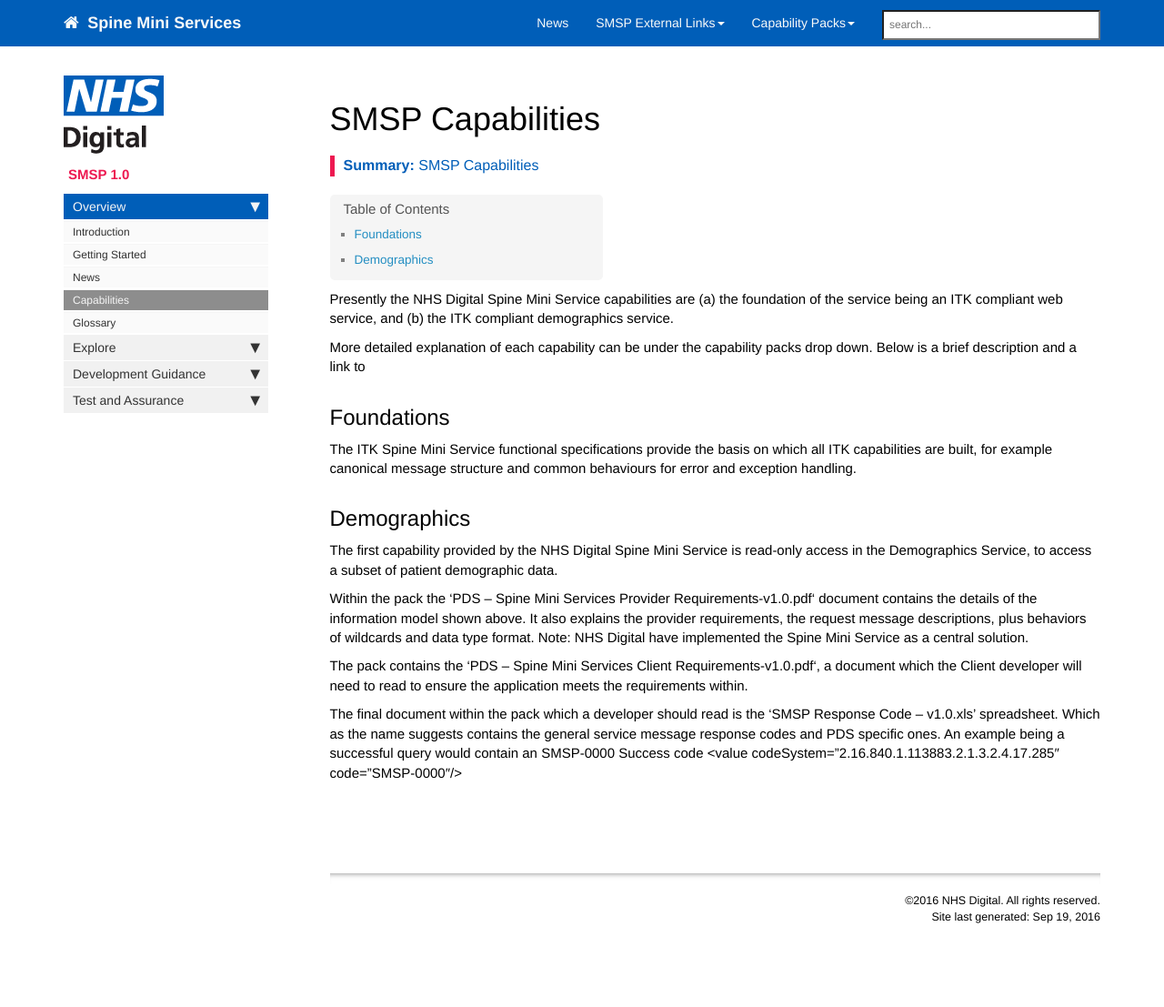
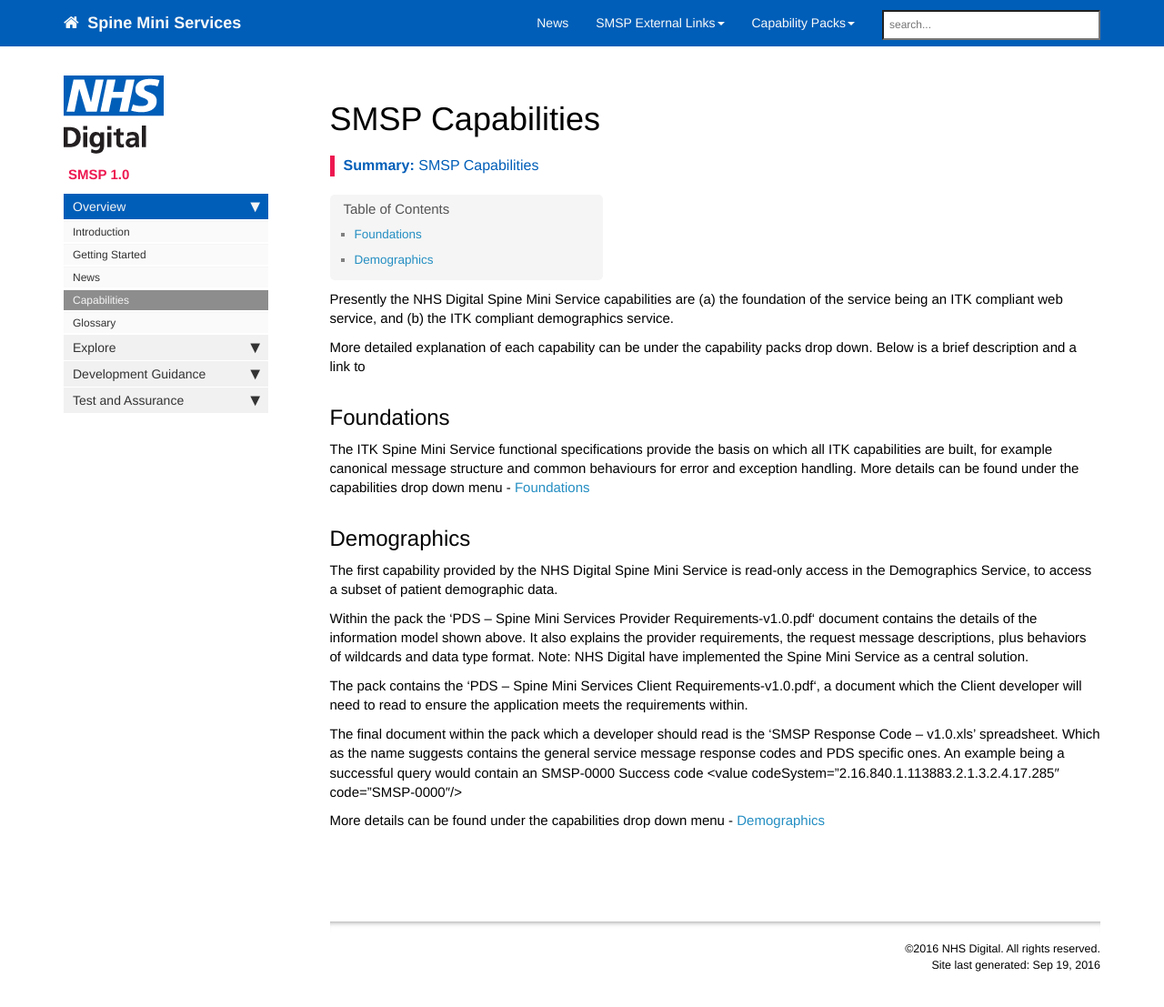
Before and after one commit to dobsonrd/smsp, a Jekyll site: the page built from pages/smsp/smsp_capabilities.md, in a window 1280 px wide and 1121 px high. Shown: the top 1107 px of the window at 91% size. Built offline with Jekyll 4.4.1, drawn with Linux system fonts in a browser that asks for light colours; nearby versions of some CDN libraries; comment, search, counter and statistics services are not loaded.

Commit message:
Update smsp_capabilities.md

```diff
--- a/pages/smsp/smsp_capabilities.md
+++ b/pages/smsp/smsp_capabilities.md
@@ -12,7 +12,7 @@ More detailed explanation of each capability can be under the capability packs d
 
 ## Foundations
 
-The ITK Spine Mini Service functional specifications provide the basis on which all ITK capabilities are built, for example canonical message structure and common behaviours for error and exception handling.
+The ITK Spine Mini Service functional specifications provide the basis on which all ITK capabilities are built, for example canonical message structure and common behaviours for error and exception handling. More details can be found under the capabilities drop down menu - [Foundations](foundations_intro.html)
 
 ## Demographics
 
@@ -25,4 +25,6 @@ The pack contains the ‘PDS – Spine Mini Services Client Requirements-v1.0.pd
 The final document within the pack which a developer should read is the ‘SMSP Response Code – v1.0.xls’ spreadsheet. Which as the name suggests contains the general service message response codes and PDS specific ones. An example being a successful query would contain an SMSP-0000 Success code
 <value codeSystem=”2.16.840.1.113883.2.1.3.2.4.17.285″ code=”SMSP-0000″/>
 
+More details can be found under the capabilities drop down menu - [Demographics](demographics_intro.html)
+
 {% include links.html %}
```
